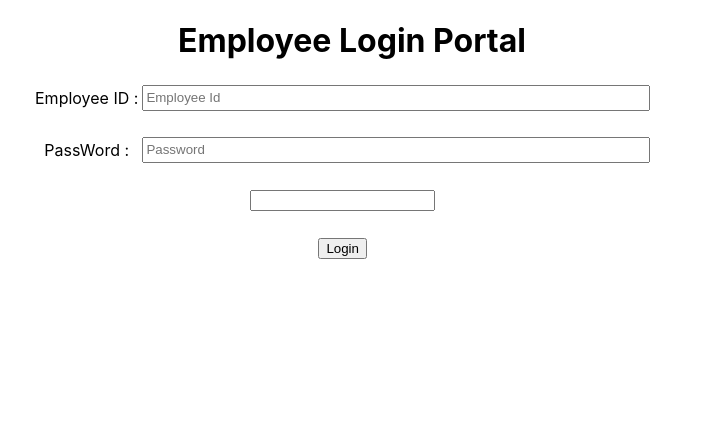
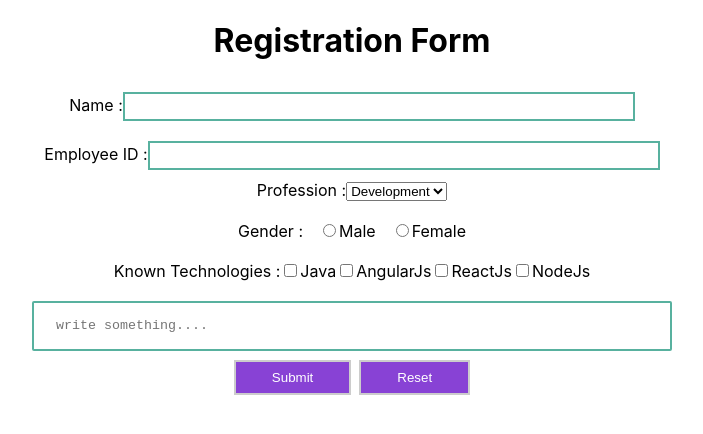
Before and after one commit to PronteffTrainingRepository/shubham-test-1, a React (Create React App) app: page / in a window 1280 px wide. Shown: the top 434 px of the page, without its empty margins (288-991 px from the left). Built offline with nearby package versions, Linux system fonts and the light colour scheme.

Commit message:
08/07/2020
Login form refresh
Login form validations
Mad a Registration From

```diff
--- a/src/App.js
+++ b/src/App.js
@@ -2,11 +2,14 @@ import React from 'react';
 import logo from './logo.svg';
 import './App.css';
 import Login from './components/Login'
+import Ex from './components/Ex';
+import Registration from './components/Registration';
 
 function App() {
   return (
     <div className="App">
-      <Login></Login>
+      {/* <Login></Login> */}
+      <Registration/>
 
     </div>
   );
--- /dev/null
+++ b/src/components/Ex.js
@@ -0,0 +1,102 @@
+import React from 'react';
+
+const validEmailRegex = RegExp(
+    /^(([^<>()\[\]\.,;:\s@\"]+(\.[^<>()\[\]\.,;:\s@\"]+)*)|(\".+\"))@(([^<>()[\]\.,;:\s@\"]+\.)+[^<>()[\]\.,;:\s@\"]{2,})$/i
+);
+const validateForm = errors => {
+    let valid = true;
+    Object.values(errors).forEach(val => val.length > 0 && (valid = false));
+    return valid;
+};
+
+ class Ex extends React.Component {
+    constructor(props) {
+        super(props);
+        this.state = {
+            fullName: null,
+            email: null,
+            password: null,
+            errors: {
+                fullName: '',
+                email: '',
+                password: '',
+            }
+        };
+    }
+
+    handleChange = (event) => {
+        event.preventDefault();
+        const { name, value } = event.target;
+        let errors = this.state.errors;
+
+        switch (name) {
+            case 'fullName':
+                errors.fullName =
+                    value.length < 5
+                        ? 'Full Name must be at least 5 characters long!'
+                        : '';
+                break;
+            case 'email':
+                errors.email =
+                    validEmailRegex.test(value)
+                        ? ''
+                        : 'Email is not valid!';
+                break;
+            case 'password':
+                errors.password =
+                    value.length < 8
+                        ? 'Password must be at least 8 characters long!'
+                        : '';
+                break;
+            default:
+                break;
+        }
+
+        this.setState({ errors, [name]: value });
+    }
+
+    handleSubmit = (event) => {
+        event.preventDefault();
+        if (validateForm(this.state.errors)) {
+            console.info('Valid Form')
+        } else {
+            console.error('Invalid Form')
+        }
+    }
+
+    render() {
+        const { errors } = this.state;
+        return (
+            <div className='wrapper'>
+                <div className='form-wrapper'>
+                    <h2>Create Account</h2>
+                    <form onSubmit={this.handleSubmit} noValidate>
+                        <div className='fullName'>
+                            <label htmlFor="fullName">Full Name</label>
+                            <input type='text' name='fullName' onChange={this.handleChange} noValidate />
+                            {errors.fullName.length > 0 &&
+                                <span className='error'>{errors.fullName}</span>}
+                        </div>
+                        <div className='email'>
+                            <label htmlFor="email">Email</label>
+                            <input type='email' name='email' onChange={this.handleChange} noValidate />
+                            {errors.email.length > 0 &&
+                                <span className='error'>{errors.email}</span>}
+                        </div>
+                        <div className='password'>
+                            <label htmlFor="password">Password</label>
+                            <input type='password' name='password' onChange={this.handleChange} noValidate />
+                            {errors.password.length > 0 &&
+                                <span className='error'>{errors.password}</span>}
+                        </div>
+                        <div className='submit'>
+                            <button>Create</button>
+                        </div>
+                    </form>
+                </div>
+            </div>
+        );
+    }
+}
+
+export default Ex;
--- a/src/components/Login.js
+++ b/src/components/Login.js
@@ -1,6 +1,8 @@
 import React, { Component } from "react";
 import DatePicker from "react-datepicker";
 import "react-datepicker/dist/react-datepicker.css";
+
+
 
 export class Login extends Component {
     constructor(props)
@@ -8,21 +10,20 @@ export class Login extends Component {
     super(props);
       this.state =
       {
-      selectedDate: "",
+      selectedDate: new Date(),
       empid: "",
       pwd: "",
     };
     this.handleDateChange = this.handleDateChange.bind(this);
-    this.handleEmpidChange = this.handleEmpid.bind(this);
+    this.handleEmpidChange = this.handleEmpidChange.bind(this);
     this.handlePasswordChange = this.handlePasswordChange.bind(this);
     this.onFormSubmit = this.onFormSubmit.bind(this);
   }
 
   handleDateChange(date) {
-    this.setState({
-        selectedDate: date});
+    this.setState({selectedDate: date});
   }
-  handleEmpid(event) {
+  handleEmpidChange(event) {
     this.setState({ emp_id: event.target.value });
   }
   handlePasswordChange(event) {
@@ -31,6 +32,7 @@ export class Login extends Component {
 
   onFormSubmit(event) {
     event.preventDefault();
+
     alert(`Employee ID is ${this.state.emp_id} Password is ${this.state.pwd} Date is${this.state.selectedDate}`);
     window.location.reload();
   }
@@ -51,9 +53,11 @@ export class Login extends Component {
                 name="emp_id"
                 onChange={this.handleEmpidChange}
                 placeholder="Employee Id"
+                required
                 style={{ width: "500px", height: "20px" }}
               />
             </td>
+            <td><p name="p1"></p></td>
           </tr>
           <br />
 
@@ -68,6 +72,7 @@ export class Login extends Component {
                 onChange={this.handlePasswordChange}
                 value={this.state.value}
                 placeholder="Password"
+                required
                 style={{ width: "500px", height: "20px" }}
               />
             </td>
@@ -81,6 +86,7 @@ export class Login extends Component {
                 onChange={this.handleDateChange}
                 name="startDate"
                 dateFormat="dd/MM/yyyy"
+                isClearable
                 scrollableMonthYearDropdown
                 showYearDropdown
               />
--- /dev/null
+++ b/src/components/Registration.css
@@ -0,0 +1,36 @@
+input[type=text], input[type=number] {
+    width: 40%;
+    padding: 5px 22px;
+    margin: 10px 0px;
+    box-sizing: border-box;
+    border: 2px solid #58B19F;
+
+}
+input[type=radio]{
+    margin-left: 20px;
+}
+textarea {
+    width: 50%;
+    height: 50px;
+    padding: 15px 22px;
+    box-sizing: border-box;
+    border: 2px solid #58B19F;
+    border-radius: 2px;
+    resize: none;
+}
+
+input[type=submit],[type=reset] {
+    background-color: #8842d5;
+    border: none;
+    color: white;
+    padding: 8px 36px;
+    text-decoration: none;
+    border: 2px solid #ccc;
+    margin: 5px 4px;
+    cursor: pointer;
+
+}
+form{
+    display: block;
+
+}
--- /dev/null
+++ b/src/components/Registration.js
@@ -0,0 +1,137 @@
+import React, { Component } from "react";
+import "./Registration.css";
+
+export class Registration extends Component {
+  constructor(props) {
+    super(props);
+
+    this.state = {
+      fullname: "",
+      emp_id: "",
+      profession: "",
+      gender: false,
+      tecs: [],
+      desc: "",
+    };
+  }
+  handleChange = (event) => {
+    this.setState(
+      {
+        [event.target.name]: event.target.value,
+      },
+      () => {
+        console.log(this.state);
+      }
+    );
+  };
+  //   handlename = (event) => {
+  //     this.setState({ fullname: event.target.value });
+  //   };
+  //   handleid = (event) => {
+  //     this.setState({ emp_id: event.target.value });
+  //   };
+  //   handleprofession = (event) => {
+  //     this.setState({ profession: event.target.value });
+  //   };
+    handlesubmit(event) {
+        event.preventDefault();
+      alert(`my name is${this.state.fullname}`);
+    }
+
+  render() {
+    return (
+      <div>
+        <h1>Registration Form</h1>
+        <form onSubmit={this.handlesubmit}>
+          <label htmlFor="name">Name :</label>
+          <input
+            type="text"
+            id="name"
+            name="fullname"
+            value={this.state.fullname}
+            onChange={this.handleChange}
+          />
+          <br />
+          <label htmlFor="empid">Employee ID :</label>
+          <input
+            type="number"
+            id="empid"
+            name="emp_id"
+            value={this.state.emp_id}
+            onChange={this.handleChange}
+          />
+          <br />
+          <label htmlFor="profs">Profession :</label>
+          <select
+            id="profs"
+            name="profession"
+            value={this.state.profession}
+            onChange={this.handleChange}
+          >
+            <option value="Development">Development</option>
+            <option value="Networking">Networking</option>
+          </select>
+          <br />
+          <br />
+          <label>Gender :</label>
+          <input
+            type="radio"
+            name="gender"
+            onChange={this.handleChange}
+            value="male"
+          />
+          Male
+          <input
+            type="radio"
+            name="gender"
+            onChange={this.handleChange}
+            value="female"
+          />
+          Female
+          <br />
+          <br />
+          <label>Known Technologies :</label>
+          <input
+            type="checkbox"
+            name="tecs[]"
+            onChange={this.handleChange}
+            value="Java"
+          />
+          Java
+          <input
+            type="checkbox"
+            name="tecs[]"
+            onChange={this.handleChange}
+            value="Angularjs"
+          />
+          AngularJs
+          <input
+            type="checkbox"
+            name="tecs[]"
+            onChange={this.handleChange}
+            value="Reactjs"
+          />
+          ReactJs
+          <input
+            type="checkbox"
+            name="tecs[]"
+            onChange={this.handleChange}
+            value="Nodejs"
+          />
+          NodeJs
+          <br />
+          <br />
+                <textarea name="desc" onChange={this.handleChange}
+                placeholder="write something....">
+
+          </textarea>
+          <br />
+          <input type="submit" />
+          <input type="reset" />
+        </form>
+      </div>
+    );
+  }
+}
+
+export default Registration;
```
